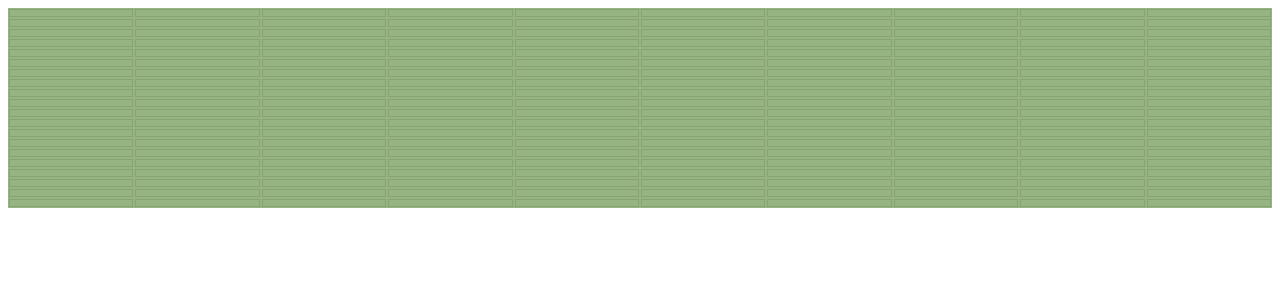
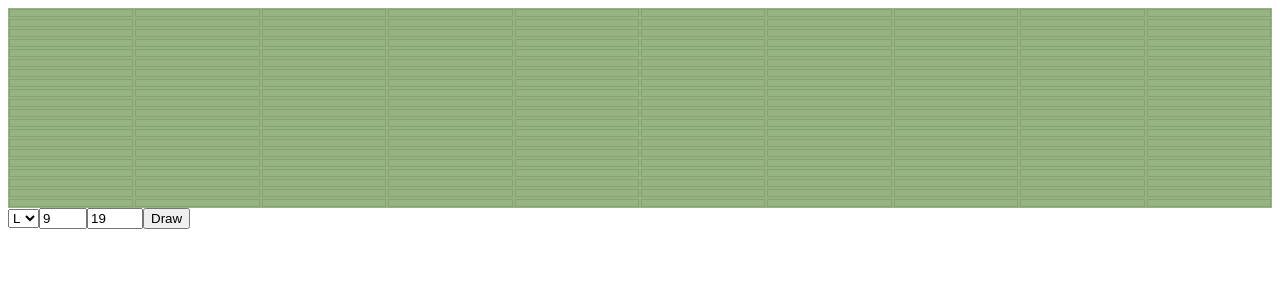
Before and after one commit to juliosampaio/apollo-mini-game, a React (Create React App) app: page / in a window 1280 px wide. Shown: the top 300 px of the page. Built offline with nearby package versions, Linux system fonts and the light colour scheme.

Commit message:
Add display limits when drawing shapes

```diff
--- a/src/components/console/apollo/apollo.tsx
+++ b/src/components/console/apollo/apollo.tsx
@@ -1,17 +1,78 @@
-import React from "react";
+import React, { useState } from "react";
 import { Tile } from "../tile";
 import { Display } from "../display";
 import style from "../../../theme";
+import { IShape } from "../../../constants";
+import { drawShapes } from "../display/display.hooks";
 
 const ApolloWrapper = style.div`
 
 `;
-const L = [[1, 0], [1, 0], [1, 0], [1, 1]];
-const Z = [[1, 1, 0], [0, 1, 1]];
-const shapes = [L, Z];
+const L: IShape = {
+  matrix: [[1, 0], [1, 0], [1, 0], [1, 1]],
+  startColIndex: 0,
+  startRowIndex: 0
+};
+const Z: IShape = {
+  matrix: [[1, 1, 0], [0, 1, 1]],
+  startColIndex: 5,
+  startRowIndex: 10
+};
+const l: IShape = {
+  matrix: [[1,1,1],[0,0,1]],
+  startColIndex: 0,
+  startRowIndex: 0
+};
+const i: IShape = {
+  matrix: [[1],[1]],
+  startColIndex: 0,
+  startRowIndex: 0
+};
+const shapesC: any = { L, Z, l, i };
 
-export const Apollo = () => (
-  <ApolloWrapper>
-    <Display rows={20} columns={10} shapes={shapes} />
-  </ApolloWrapper>
-);
+export const Apollo = () => {
+  const [shapes, setShapes] = useState([]);
+
+  return (
+    <ApolloWrapper>
+      <Display rows={20} columns={10} shapes={shapes} />
+      <div>
+        <select id="shape">
+          <option value="L">L</option>
+          <option value="Z">Z</option>
+          <option value="l">l</option>
+          <option value="i">i</option>
+        </select>
+        <input
+          type="number"
+          id="row"
+          placeholder="Column"
+          min="0"
+          max="9"
+          defaultValue="9"
+        />
+        <input
+          type="number"
+          id="column"
+          placeholder="Row"
+          min="0"
+          max="19"
+          defaultValue="19"
+        />
+        <button
+          onClick={() => {
+            const row: any = document.getElementById("row");
+            const column: any = document.getElementById("column");
+            const c: any = document.getElementById("shape");
+            const s: any = shapesC[c.value];
+            s.startColIndex = parseInt(row.value);
+            s.startRowIndex = parseInt(column.value);
+            setShapes([s] as any);
+          }}
+        >
+          Draw
+        </button>
+      </div>
+    </ApolloWrapper>
+  );
+};
--- a/src/components/console/display/display.component.tsx
+++ b/src/components/console/display/display.component.tsx
@@ -2,7 +2,7 @@ import React, { FunctionComponent, useEffect } from "react";
 import { Tile } from "../tile/tile.component";
 import style from "../../../theme";
 import { displayStyle } from "./display.style";
-import { useTileMatrix, drawShapes } from "./display.hooks";
+import { useTileMatrix } from "./display.hooks";
 
 export interface DisplayProps {
   rows: number;
@@ -17,11 +17,10 @@ export const Display: FunctionComponent<DisplayProps> = ({
   columns,
   shapes
 }) => {
-  const [tileMatrix] = useTileMatrix(rows, columns, shapes);
+  const tileMatrix = useTileMatrix(rows, columns, shapes);
   return (
     <DisplayWrapper rows={rows} columns={columns}>
       {tileMatrix.map(({ status }, idx) => {
-        console.log(status);
         return <Tile key={idx} status={status} />;
       })}
     </DisplayWrapper>
--- a/src/components/console/display/display.hooks.ts
+++ b/src/components/console/display/display.hooks.ts
@@ -1,73 +1,80 @@
 import { useState, useEffect } from "react";
-
-
-interface ITileStatus {
-  0: "off";
-  1: "on";
-  [key: number]: "on" | "off";
-}
-
-interface IMatrixTile {
-  status: "on" | "off";
-}
-
-interface ISetTileMatrix {
-  (matrix: IMatrixTile[]): void;
-}
-
-const OFF = 0;
-const ON = 1;
-const TILE_STATUS: ITileStatus = { [OFF]: "off", [ON]: "on" };
+import { IShape, IMatrixTile, TILE_STATUS, OFF } from "../../../constants";
 
 const generateInitialMatrixState = (rows: number, columns: number) =>
   Array(rows * columns)
     .fill(0)
-    .map(() => <IMatrixTile>{ status: TILE_STATUS[OFF] });
+    .map(
+      () =>
+        ({
+          status: TILE_STATUS[OFF]
+        } as IMatrixTile)
+    );
 
 export const drawShapes = (
-  shapes: any = [],
+  shapes: IShape[],
   columns: number,
+  rows: number,
   gridState: IMatrixTile[]
 ) => {
-  let rowIndex = 0;
-  let colIndex = 0;
-  let startIndexRow = rowIndex * columns;
-  let startIndexColumn = colIndex;
-  let startIndex = startIndexRow + startIndexColumn;
-
   if (gridState.length === 0) {
     return gridState;
   }
 
-  shapes.forEach((shape: any) => {
-    shape.forEach((row: any) => {
-      row.forEach((value: number, rIdx: number) => {
-        gridState[startIndex].status = TILE_STATUS[value];
+  const gridStateCopy = [...gridState];
+  const rowsIndex = columns * rows - columns;
+
+  shapes.forEach(shape => {
+    const shapeCopy = { ...shape };
+    let startIndexRow = shapeCopy.startRowIndex * columns;
+    let startIndexColumn = shapeCopy.startColIndex;
+    const shapeRows = shapeCopy.matrix.length;
+    const exeedsColumns =
+      startIndexColumn + shapeCopy.matrix[0].length > columns;
+    const exeedsRows = shapeRows + startIndexRow > rowsIndex;
+    let columnsToDecrease = 0;
+    let rowsToDecrease = 0;
+
+    if (exeedsColumns) {
+      columnsToDecrease =
+        startIndexColumn + shapeCopy.matrix[0].length - columns;
+      startIndexColumn = startIndexColumn - columnsToDecrease;
+    }
+    if (exeedsRows) {
+      debugger
+      rowsToDecrease = (shapeRows + startIndexRow - rowsIndex) * columns;
+      startIndexRow = startIndexRow - rowsToDecrease;
+    }
+    console.log(startIndexRow)
+    let startIndex = startIndexRow + startIndexColumn;
+
+    shapeCopy.matrix.forEach(row => {
+      row.forEach(value => {
+        gridStateCopy[startIndex].status = TILE_STATUS[value];
         startIndex++;
       });
-      rowIndex++;
-      startIndexRow = rowIndex * columns;
-      startIndexColumn = colIndex;
+      shapeCopy.startRowIndex++;
+      startIndexRow = shapeCopy.startRowIndex * columns - rowsToDecrease;
+      startIndexColumn = shapeCopy.startColIndex - columnsToDecrease;
       startIndex = startIndexRow + startIndexColumn;
     });
   });
-  return gridState;
+
+  return gridStateCopy;
 };
 
 export const useTileMatrix = (
   rows: number,
   columns: number,
   shapes: any
-): [IMatrixTile[], ISetTileMatrix] => {
-  console.log("Tile Matrix");
+): IMatrixTile[] => {
   const initialState = generateInitialMatrixState(rows, columns);
   const [matrix, setMatrix] = useState(initialState);
 
   useEffect(() => {
-    console.log('wtf...');
-    const newMatrix = drawShapes(shapes, columns, matrix);
+    const newMatrix = drawShapes(shapes, columns, rows, matrix);
     setMatrix(newMatrix);
-  });
+  }, [shapes]);
 
-  return [matrix, <any>setMatrix];
+  return matrix;
 };
--- /dev/null
+++ b/src/constants/index.ts
@@ -0,0 +1 @@
+export * from './shape';
--- /dev/null
+++ b/src/constants/shape.ts
@@ -0,0 +1,19 @@
+export interface ITileStatus {
+  0: "off";
+  1: "on";
+  [key: number]: "on" | "off";
+}
+
+export interface IMatrixTile {
+  status: "on" | "off";
+}
+
+export interface IShape {
+  startRowIndex: number;
+  startColIndex: number;
+  matrix: Array<number[]>;
+}
+
+export const OFF = 0;
+export const ON = 1;
+export const TILE_STATUS: ITileStatus = { [OFF]: "off", [ON]: "on" };
```
